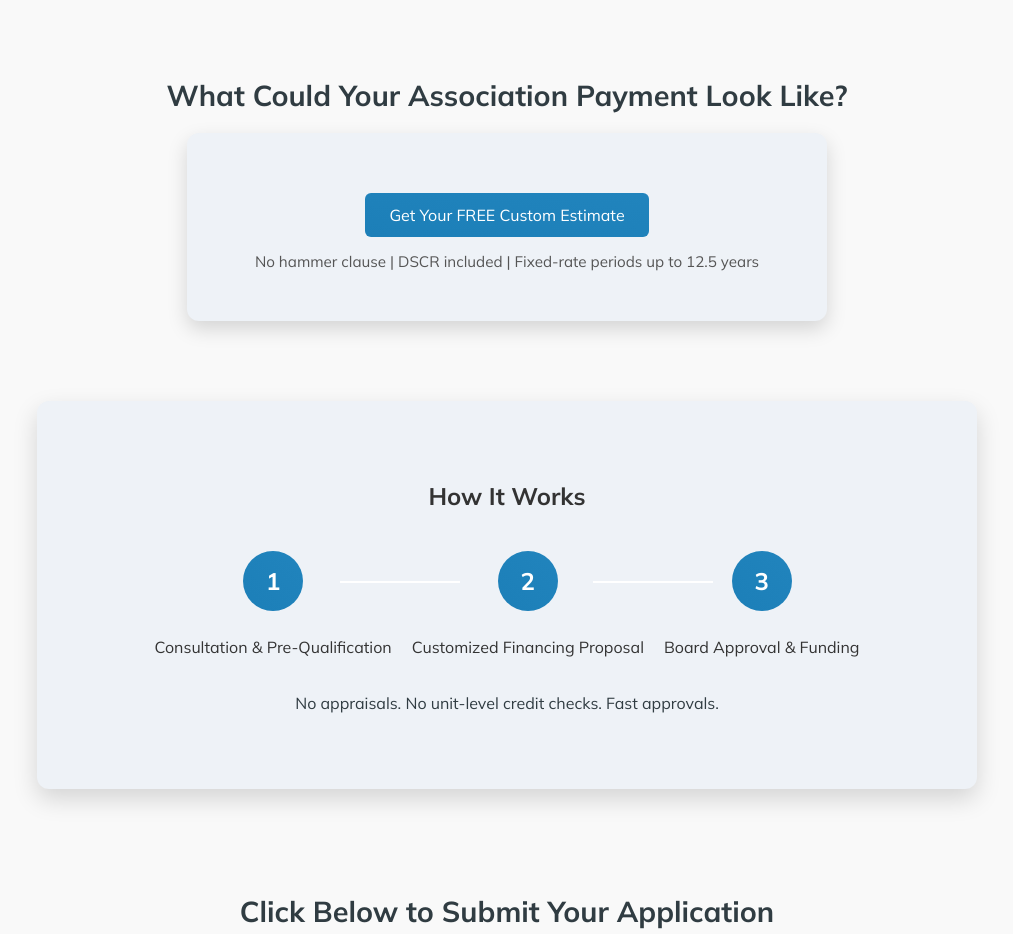
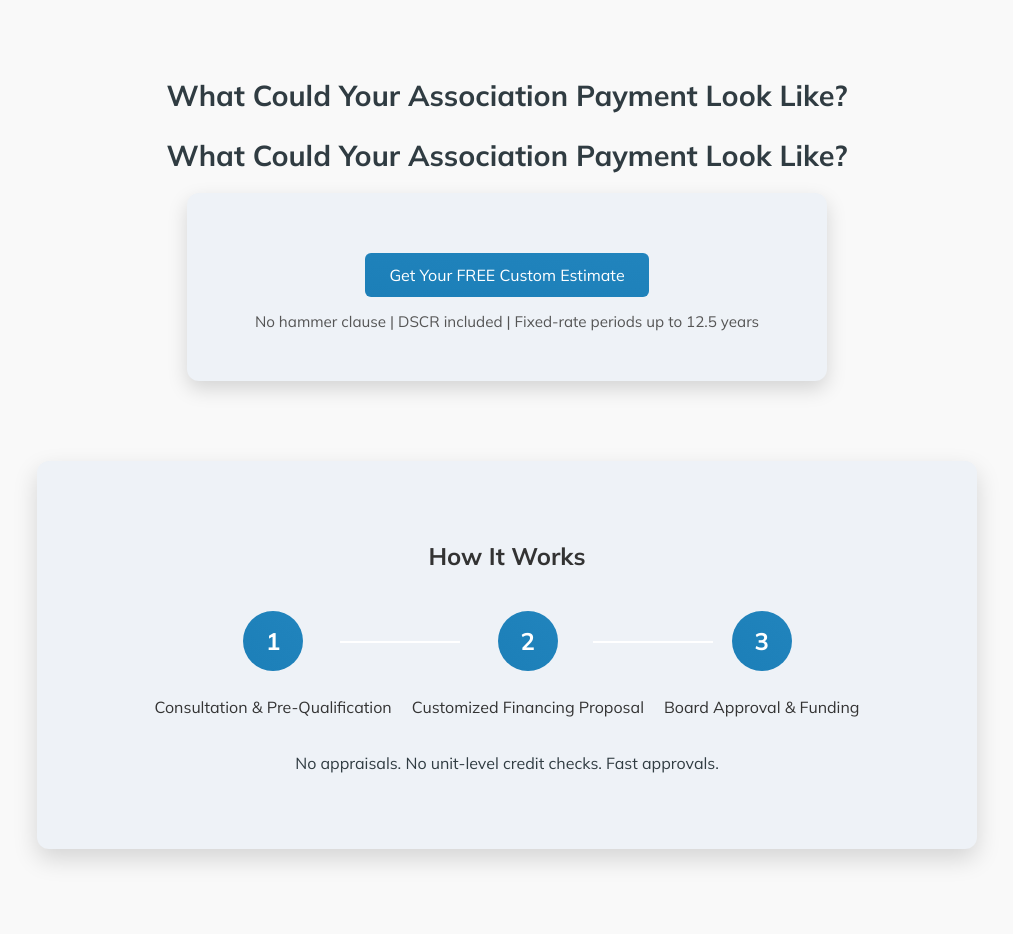
Before and after one commit to MetaCapFin/tu-cielo-site, a React (Create React App) app: page / in a window 1280 px wide. Shown: the part 1580-2514 px from the top of the page, without its empty margins (133-1146 px from the left). Built offline with nearby package versions, Linux system fonts and the light colour scheme.

Commit message:
Update App.js

```diff
--- a/src/App.js
+++ b/src/App.js
@@ -388,6 +388,7 @@ function Homepage() {
             <div className="payment-estimate-section">
               <h2>What Could Your Association Payment Look Like?</h2>
               <div className="payment-breakdown-wrapper">
+            <h2>What Could Your Association Payment Look Like?</h2>
                 <div className="payment-breakdown">
 
                   {/* Modal Trigger */}
```
